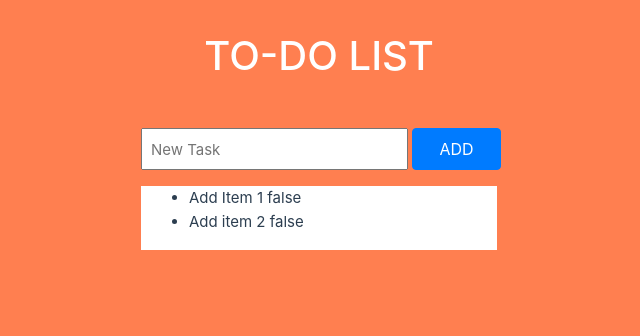
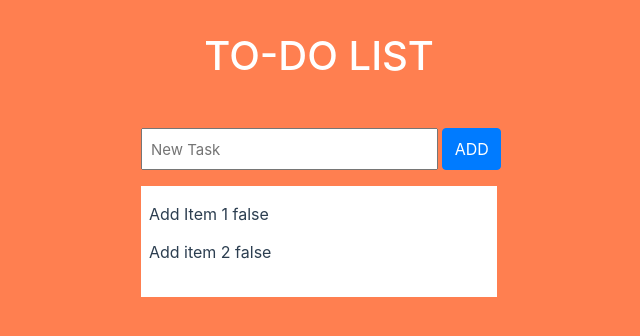
Before and after one commit to huyviet1995/todolist-vue, a Vue app: page / in a window 1280 px wide. Shown: the top 336 px of the page, without its empty margins (321-961 px from the left). Built offline with nearby package versions, Linux system fonts and the light colour scheme.

Commit message:
Style each of the to do item and add the gap between each of the item

```diff
--- a/src/App.vue
+++ b/src/App.vue
@@ -7,14 +7,14 @@
     </header>
     <section class="m-auto bg-red d-flex align-items-center flex-column">
       <div class="row w-100 m-3">
-        <div class="col-sm-9 px-0">
+        <div class="col-sm-10 px-0">
           <input
             class="py-2 px-2 h-100 w-100"
             type="text"
             placeholder="New Task"
           />
         </div>
-        <div class="col-sm-3 px-0">
+        <div class="col-sm-2 px-0">
           <button class="btn btn-primary ml-1 py-2 h-100 w-100">ADD</button>
         </div>
       </div>
--- a/src/components/TodoItem.vue
+++ b/src/components/TodoItem.vue
@@ -10,4 +10,9 @@ export default {
 };
 </script>
 
-<style></style>
+<style scoped>
+li {
+  text-decoration: none;
+  list-style-type: none;
+}
+</style>
--- a/src/components/TodoList.vue
+++ b/src/components/TodoList.vue
@@ -1,6 +1,6 @@
 <template>
-  <section class="px-2 bg-white w-100">
-    <ul>
+  <section class="px-2 bg-white w-100 py-3">
+    <ul class="pl-0">
       <todo-item
         v-for="item in todoItems"
         :label="item.label"
@@ -29,4 +29,11 @@ export default {
 };
 </script>
 
-<style></style>
+<style>
+ul {
+  display: flex;
+  flex-direction: column;
+  gap: 12px;
+  font-size: medium;
+}
+</style>
```
